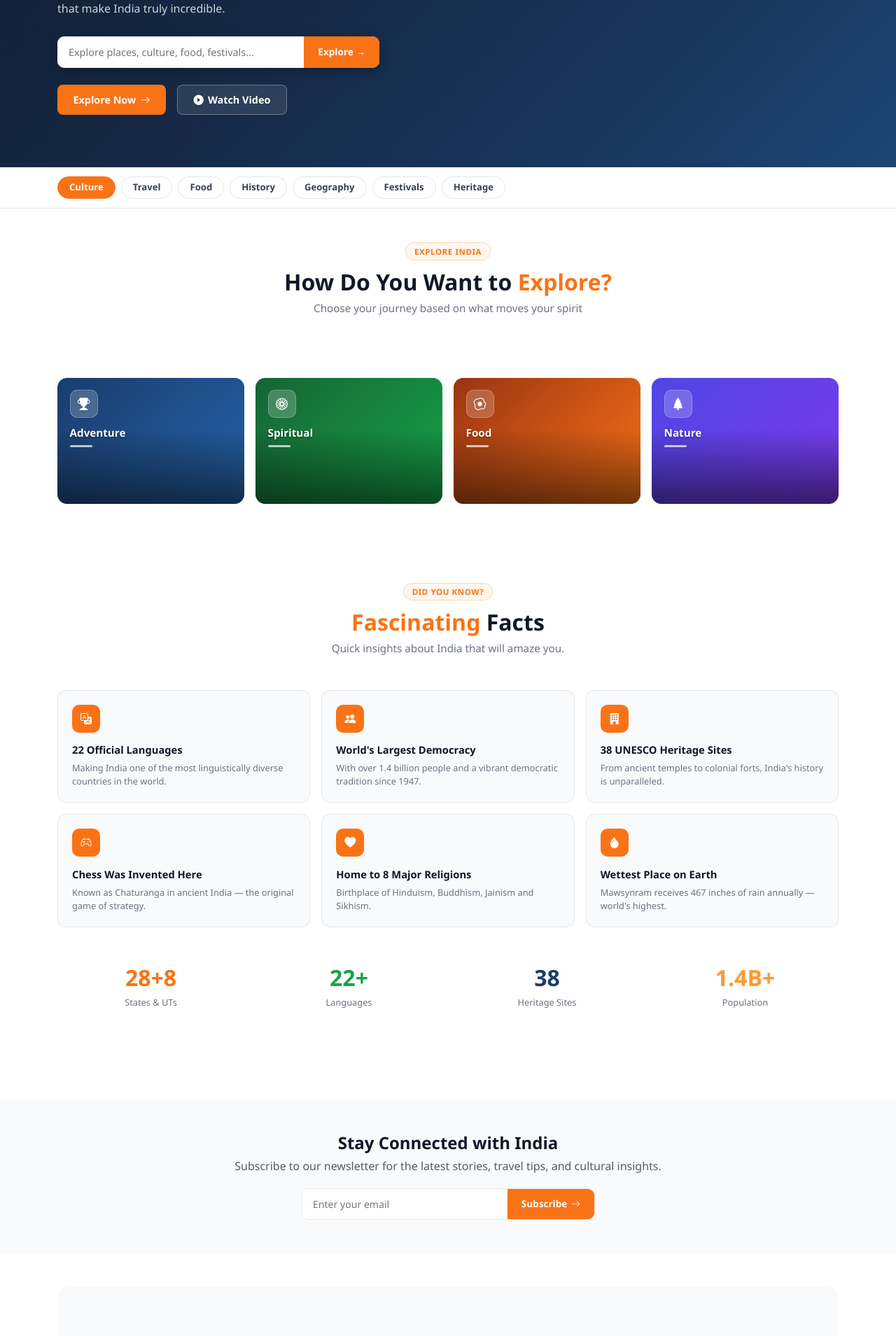
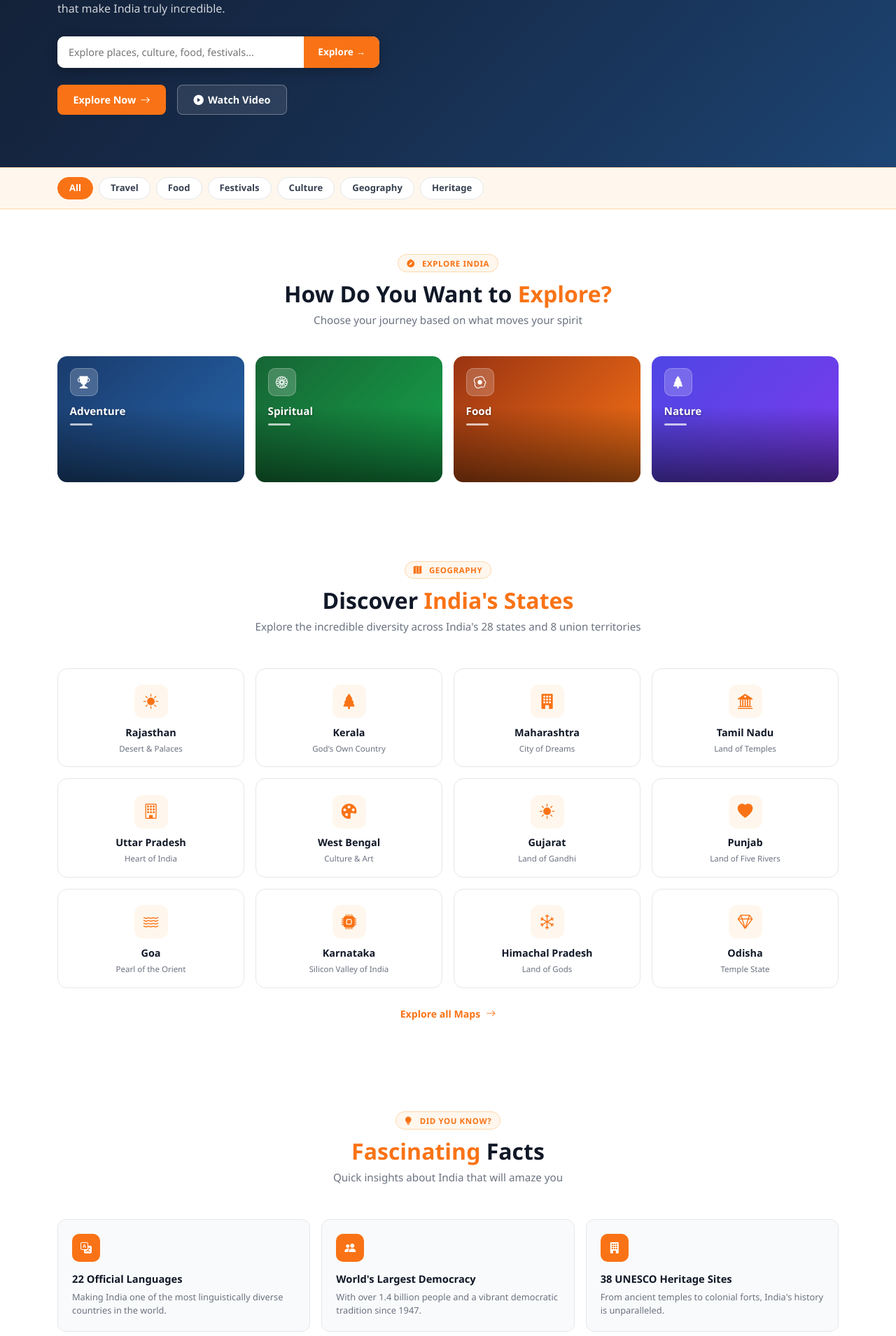
Before and after one commit to ag1170-pixel/MOI_project, a Django app: page / in a window 1280 px wide. Shown: the part 339-2248 px from the top of the page at 70% size. Run offline with Django 5.2, Linux system fonts and the light colour scheme; data comes from the database, SQL or seed files in the repository; data that the repository does not hold is empty; some libraries are stand-ins or nearby versions.

Commit message:
Add Discover States & Video Stories sections; reorder home page to match Figma
- home.html: complete reorder to match Figma (Explore → Featured Stories →
  Discover States → Latest Articles → Video Stories → Maps → Facts → Newsletter);
  add new Discover India's States section with 12 state cards; add Video Stories
  section with play-button overlay thumbnails and category badges; update pills
  bar label order to match Figma (All/Travel/Food/Festivals/Culture/Geography)
- public_base.html: cat-pills-bar now uses warm orange-tint bg (#FFF7ED) matching
  Figma; add .state-card CSS (icon, name, tag with orange hover); add .video-card
  CSS (thumb, overlay, play-btn, badge, info); add .view-all-link helper class
- apps/public/views.py: add INDIA_STATES list (12 states with icon+tag);
  pass india_states and video_pages (up to 6 my_india articles) to HomeView

Co-Authored-By: Claude Sonnet 4.6 <noreply@anthropic.com>

```diff
--- a/apps/public/views.py
+++ b/apps/public/views.py
@@ -4,12 +4,28 @@ from django.views import View
 from django.core.paginator import Paginator
 from apps.pages.models import Page, SiteSettings
 
-# Hardcoded explore items — shown on home page explore section
+# Hardcoded explore items
 EXPLORE_ITEMS = [
     {'icon': 'trophy-fill',   'label': 'Adventure', 'url': '/search/?q=adventure'},
     {'icon': 'flower1',       'label': 'Spiritual',  'url': '/search/?q=spiritual'},
     {'icon': 'egg-fried',     'label': 'Food',       'url': '/search/?q=food'},
     {'icon': 'tree-fill',     'label': 'Nature',     'url': '/maps'},
+]
+
+# India's states for the "Discover India's States" section
+INDIA_STATES = [
+    {'name': 'Rajasthan',      'icon': 'sun-fill',           'tag': 'Desert & Palaces'},
+    {'name': 'Kerala',         'icon': 'tree-fill',           'tag': "God's Own Country"},
+    {'name': 'Maharashtra',    'icon': 'building-fill',       'tag': 'City of Dreams'},
+    {'name': 'Tamil Nadu',     'icon': 'bank2',               'tag': 'Land of Temples'},
+    {'name': 'Uttar Pradesh',  'icon': 'building',            'tag': 'Heart of India'},
+    {'name': 'West Bengal',    'icon': 'palette-fill',        'tag': 'Culture & Art'},
+    {'name': 'Gujarat',        'icon': 'brightness-high-fill','tag': 'Land of Gandhi'},
+    {'name': 'Punjab',         'icon': 'heart-fill',          'tag': 'Land of Five Rivers'},
+    {'name': 'Goa',            'icon': 'water',               'tag': 'Pearl of the Orient'},
+    {'name': 'Karnataka',      'icon': 'cpu-fill',            'tag': 'Silicon Valley of India'},
+    {'name': 'Himachal Pradesh','icon': 'snow',               'tag': 'Land of Gods'},
+    {'name': 'Odisha',         'icon': 'gem',                 'tag': 'Temple State'},
 ]
 
 
@@ -38,16 +54,18 @@ class HomeView(View):
         hero_word3 = words[-1] if len(words) > 1 else 'Before'
 
         return render(request, self.template_name, {
-            'page_obj':       page_obj,
-            'maps_pages':     _published(category=Page.CATEGORY_MAPS)[:n],
-            'my_india_pages': _published(category=Page.CATEGORY_MY_INDIA)[:n],
+            'page_obj':        page_obj,
+            'maps_pages':      _published(category=Page.CATEGORY_MAPS)[:n],
+            'my_india_pages':  _published(category=Page.CATEGORY_MY_INDIA)[:n],
+            'video_pages':     _published(category=Page.CATEGORY_MY_INDIA)[:6],
             'total_published': all_pages.count(),
-            'page_title':     'My India — Discover India Like Never Before',
-            'site':           settings,
-            'hero_word1':     hero_word1,
-            'hero_word2':     hero_word2,
-            'hero_word3':     hero_word3,
-            'explore_items':  EXPLORE_ITEMS,
+            'page_title':      'My India — Discover India Like Never Before',
+            'site':            settings,
+            'hero_word1':      hero_word1,
+            'hero_word2':      hero_word2,
+            'hero_word3':      hero_word3,
+            'explore_items':   EXPLORE_ITEMS,
+            'india_states':    INDIA_STATES,
         })
 
 
--- a/templates/public/home.html
+++ b/templates/public/home.html
@@ -6,7 +6,6 @@
 
 <!-- ═══ HERO ═══ -->
 <section class="hero-section">
-  <!-- Background: DB image or fallback gradient -->
   <div class="hero-bg"
     {% if site.hero_image %}
     style="background-image:url('{{ site.hero_image.url }}');background-size:cover;background-position:center;"
@@ -59,26 +58,26 @@
 <div class="cat-pills-bar">
   <div class="container">
     <div class="cat-pills">
-      <a href="/my-india"              class="cat-pill active">Culture</a>
-      <a href="/search/?q=travel"      class="cat-pill">Travel</a>
-      <a href="/search/?q=food"        class="cat-pill">Food</a>
-      <a href="/search/?q=history"     class="cat-pill">History</a>
-      <a href="/maps"                  class="cat-pill">Geography</a>
-      <a href="/search/?q=festivals"   class="cat-pill">Festivals</a>
-      <a href="/search/?q=heritage"    class="cat-pill">Heritage</a>
+      <a href="/"                       class="cat-pill active">All</a>
+      <a href="/search/?q=travel"       class="cat-pill">Travel</a>
+      <a href="/search/?q=food"         class="cat-pill">Food</a>
+      <a href="/search/?q=festivals"    class="cat-pill">Festivals</a>
+      <a href="/my-india"               class="cat-pill">Culture</a>
+      <a href="/maps"                   class="cat-pill">Geography</a>
+      <a href="/search/?q=heritage"     class="cat-pill">Heritage</a>
     </div>
   </div>
 </div>
 
-<!-- ═══ EXPLORE BOXES ═══ -->
+<!-- ═══ HOW DO YOU WANT TO EXPLORE? ═══ -->
+<div class="sec-wrap" style="padding-bottom:3rem;">
   <div class="container">
-  <div class="text-center py-5">
-    <div class="eyebrow">Explore India</div>
+    <div class="text-center mb-4">
+      <div class="eyebrow"><i class="bi bi-compass-fill me-1"></i>Explore India</div>
       <h2 class="sec-title">How Do You Want to <span class="w-orange">Explore?</span></h2>
       <p class="sec-sub">Choose your journey based on what moves your spirit</p>
     </div>
-
-  <div class="row g-3 mb-5">
+    <div class="row g-3">
       {% for item in explore_items %}
       <div class="col-6 col-md-3">
         <a href="{{ item.url }}" class="explore-box {% cycle 'eb-1' 'eb-2' 'eb-3' 'eb-4' %} text-decoration-none d-block">
@@ -90,32 +89,74 @@
         </a>
       </div>
       {% empty %}
-    <div class="col-6 col-md-3">
-      <a href="/search/?q=adventure" class="explore-box eb-1 text-decoration-none d-block"><div class="box-body"><div class="box-icon"><i class="bi bi-trophy-fill"></i></div><div class="box-title">Adventure</div><div class="box-line"></div></div></a>
+      <div class="col-6 col-md-3"><a href="/search/?q=adventure" class="explore-box eb-1 text-decoration-none d-block"><div class="box-body"><div class="box-icon"><i class="bi bi-trophy-fill"></i></div><div class="box-title">Adventure</div><div class="box-line"></div></div></a></div>
+      <div class="col-6 col-md-3"><a href="/search/?q=spiritual" class="explore-box eb-2 text-decoration-none d-block"><div class="box-body"><div class="box-icon"><i class="bi bi-flower1"></i></div><div class="box-title">Spiritual</div><div class="box-line"></div></div></a></div>
+      <div class="col-6 col-md-3"><a href="/search/?q=food"      class="explore-box eb-3 text-decoration-none d-block"><div class="box-body"><div class="box-icon"><i class="bi bi-egg-fried"></i></div><div class="box-title">Food</div><div class="box-line"></div></div></a></div>
+      <div class="col-6 col-md-3"><a href="/maps"               class="explore-box eb-4 text-decoration-none d-block"><div class="box-body"><div class="box-icon"><i class="bi bi-tree-fill"></i></div><div class="box-title">Nature</div><div class="box-line"></div></div></a></div>
+      {% endfor %}
     </div>
-    <div class="col-6 col-md-3">
-      <a href="/search/?q=spiritual" class="explore-box eb-2 text-decoration-none d-block"><div class="box-body"><div class="box-icon"><i class="bi bi-flower1"></i></div><div class="box-title">Spiritual</div><div class="box-line"></div></div></a>
   </div>
-    <div class="col-6 col-md-3">
-      <a href="/search/?q=food" class="explore-box eb-3 text-decoration-none d-block"><div class="box-body"><div class="box-icon"><i class="bi bi-egg-fried"></i></div><div class="box-title">Food</div><div class="box-line"></div></div></a>
 </div>
-    <div class="col-6 col-md-3">
-      <a href="/maps" class="explore-box eb-4 text-decoration-none d-block"><div class="box-body"><div class="box-icon"><i class="bi bi-tree-fill"></i></div><div class="box-title">Nature</div><div class="box-line"></div></div></a>
+
+<!-- ═══ FEATURED STORIES ═══ -->
+{% if my_india_pages %}
+<div class="sec-wrap bg-warm">
+  <div class="container">
+    <div class="text-center mb-5">
+      <div class="eyebrow"><i class="bi bi-stars me-1"></i>Featured</div>
+      <h2 class="sec-title">Featured <span class="w-orange">Stories</span></h2>
+      <p class="sec-sub">Dive into compelling narratives that capture the essence of India</p>
+    </div>
+    <div class="row g-4">
+      {% for p in my_india_pages %}
+      <div class="col-sm-6 col-lg-4 d-flex">{% include "public/_article_card.html" %}</div>
+      {% endfor %}
+    </div>
+    <div class="text-center mt-4">
+      <a href="/my-india" class="view-all-link">
+        View all My India stories <i class="bi bi-arrow-right ms-1"></i>
+      </a>
+    </div>
+  </div>
+</div>
+{% endif %}
+
+<!-- ═══ DISCOVER INDIA'S STATES ═══ -->
+<div class="sec-wrap">
+  <div class="container">
+    <div class="text-center mb-5">
+      <div class="eyebrow"><i class="bi bi-map-fill me-1"></i>Geography</div>
+      <h2 class="sec-title">Discover <span class="w-orange">India's States</span></h2>
+      <p class="sec-sub">Explore the incredible diversity across India's 28 states and 8 union territories</p>
+    </div>
+    <div class="row g-3">
+      {% for state in india_states %}
+      <div class="col-6 col-md-4 col-lg-3">
+        <a href="/search/?q={{ state.name }}" class="state-card text-decoration-none">
+          <div class="state-icon"><i class="bi bi-{{ state.icon }}"></i></div>
+          <div class="state-name">{{ state.name }}</div>
+          <div class="state-tag">{{ state.tag }}</div>
+        </a>
       </div>
       {% endfor %}
     </div>
+    <div class="text-center mt-4">
+      <a href="/maps" class="view-all-link">
+        Explore all Maps <i class="bi bi-arrow-right ms-1"></i>
+      </a>
+    </div>
+  </div>
 </div>
 
-<!-- ═══ LATEST ARTICLES (from DB) ═══ -->
+<!-- ═══ LATEST ARTICLES ═══ -->
 {% if page_obj.object_list %}
 <div class="sec-wrap" style="background:#F9FAFB;">
   <div class="container">
     <div class="text-center mb-5">
-      <div class="eyebrow">Trending</div>
+      <div class="eyebrow"><i class="bi bi-fire me-1"></i>Trending</div>
       <h2 class="sec-title"><span class="w-orange">Latest</span> <span class="w-green">Articles</span></h2>
       <p class="sec-sub">Stay updated with the most popular stories from across India</p>
     </div>
-
     <div class="row g-4">
       {% for p in page_obj %}
       <div class="col-sm-6 col-lg-4 d-flex">{% include "public/_article_card.html" %}</div>
@@ -126,13 +167,56 @@
 </div>
 {% endif %}
 
-<!-- ═══ MAPS SECTION (from DB) ═══ -->
+<!-- ═══ VIDEO STORIES ═══ -->
+{% if video_pages %}
+<div class="sec-wrap">
+  <div class="container">
+    <div class="text-center mb-5">
+      <div class="eyebrow"><i class="bi bi-play-circle-fill me-1"></i>Watch</div>
+      <h2 class="sec-title">Video <span class="w-orange">Stories</span></h2>
+      <p class="sec-sub">Experience India through captivating visual stories and documentaries</p>
+    </div>
+    <div class="row g-4">
+      {% for p in video_pages %}
+      <div class="col-sm-6 col-lg-4">
+        <a href="/articles/{{ p.slug }}" class="video-card text-decoration-none d-block">
+          <div class="video-thumb">
+            {% if p.featured_image %}
+            <img src="{{ p.featured_image.url }}" alt="{{ p.title }}">
+            {% else %}
+            <div class="video-placeholder"><i class="bi bi-film"></i></div>
+            {% endif %}
+            <div class="video-overlay"></div>
+            <div class="play-btn"><i class="bi bi-play-fill"></i></div>
+            {% if p.category == 'maps' %}
+            <span class="video-badge">Maps</span>
+            {% elif p.category == 'my_india' %}
+            <span class="video-badge">Culture</span>
+            {% else %}
+            <span class="video-badge">Story</span>
+            {% endif %}
+          </div>
+          <div class="video-info">
+            <div class="video-title">{{ p.title|truncatechars:60 }}</div>
+            {% if p.description %}
+            <div class="video-sub">{{ p.description|truncatechars:80 }}</div>
+            {% endif %}
+          </div>
+        </a>
+      </div>
+      {% endfor %}
+    </div>
+  </div>
+</div>
+{% endif %}
+
+<!-- ═══ MAPS SECTION ═══ -->
 {% if maps_pages %}
-<div class="sec-wrap">
+<div class="sec-wrap" style="background:#F9FAFB;">
   <div class="container">
     <div class="d-flex align-items-center justify-content-between mb-4">
       <h2 class="sec-title-left mb-0">Explore India's Maps</h2>
-      <a href="/maps" style="color:var(--orange);font-weight:600;text-decoration:none;font-size:.88rem;">
+      <a href="/maps" class="view-all-link" style="margin:0;">
         View all <i class="bi bi-arrow-right ms-1"></i>
       </a>
     </div>
@@ -145,36 +229,13 @@
 </div>
 {% endif %}
 
-<!-- ═══ MY INDIA / FEATURED STORIES (from DB) ═══ -->
-{% if my_india_pages %}
-<div class="sec-wrap bg-warm">
-  <div class="container">
-    <div class="text-center mb-5">
-      <div class="eyebrow">Featured</div>
-      <h2 class="sec-title">Featured <span class="w-orange">Stories</span></h2>
-      <p class="sec-sub">Dive into compelling narratives that capture the essence of India</p>
-    </div>
-    <div class="row g-4">
-      {% for p in my_india_pages %}
-      <div class="col-sm-6 col-lg-4 d-flex">{% include "public/_article_card.html" %}</div>
-      {% endfor %}
-    </div>
-    <div class="text-center mt-4">
-      <a href="/my-india" style="color:var(--orange);font-weight:700;text-decoration:none;display:inline-flex;align-items:center;gap:6px;">
-        View all My India stories <i class="bi bi-arrow-right"></i>
-      </a>
-    </div>
-  </div>
-</div>
-{% endif %}
-
-<!-- ═══ FACTS ═══ -->
+<!-- ═══ FASCINATING FACTS ═══ -->
 <div class="sec-wrap">
   <div class="container">
     <div class="text-center mb-5">
-      <div class="eyebrow">Did You Know?</div>
+      <div class="eyebrow"><i class="bi bi-lightbulb-fill me-1"></i>Did You Know?</div>
       <h2 class="sec-title"><span class="w-orange">Fascinating</span> Facts</h2>
-      <p class="sec-sub">Quick insights about India that will amaze you.</p>
+      <p class="sec-sub">Quick insights about India that will amaze you</p>
     </div>
     <div class="row g-3 mb-5">
       <div class="col-sm-6 col-lg-4"><div class="fact-card"><div class="fact-icon"><i class="bi bi-translate"></i></div><div class="fact-title">22 Official Languages</div><div class="fact-desc">Making India one of the most linguistically diverse countries in the world.</div></div></div>
@@ -184,7 +245,6 @@
       <div class="col-sm-6 col-lg-4"><div class="fact-card"><div class="fact-icon"><i class="bi bi-heart-fill"></i></div><div class="fact-title">Home to 8 Major Religions</div><div class="fact-desc">Birthplace of Hinduism, Buddhism, Jainism and Sikhism.</div></div></div>
       <div class="col-sm-6 col-lg-4"><div class="fact-card"><div class="fact-icon"><i class="bi bi-droplet-fill"></i></div><div class="fact-title">Wettest Place on Earth</div><div class="fact-desc">Mawsynram receives 467 inches of rain annually — world's highest.</div></div></div>
     </div>
-    <!-- Stats -->
     <div class="row g-3 text-center">
       <div class="col-6 col-md-3"><div class="stat-num" style="color:var(--orange);">28+8</div><div class="stat-label">States &amp; UTs</div></div>
       <div class="col-6 col-md-3"><div class="stat-num" style="color:var(--green);">22+</div><div class="stat-label">Languages</div></div>
@@ -197,24 +257,24 @@
 <!-- ═══ NEWSLETTER ═══ -->
 <div class="newsletter">
   <div class="container text-center">
-    <h3>Stay Connected with India</h3>
+    <h3>Stay Connected with <span style="color:var(--orange);">India</span></h3>
     <p class="text-muted">Subscribe to our newsletter for the latest stories, travel tips, and cultural insights.</p>
     <div class="nl-form mx-auto">
-      <input type="email" placeholder="Enter your email">
+      <input type="email" placeholder="Enter your email address">
       <button type="button">Subscribe <i class="bi bi-arrow-right"></i></button>
     </div>
   </div>
 </div>
 
-<!-- Empty state if no pages published -->
-{% if not page_obj.object_list and not maps_pages and not my_india_pages %}
+<!-- Empty state when no articles exist -->
+{% if not page_obj.object_list and not maps_pages and not my_india_pages and not video_pages %}
 <div class="container py-5">
   <div class="empty-state">
     <div style="font-size:3.5rem;color:#FED7AA;" class="mb-3"><i class="bi bi-newspaper"></i></div>
     <h3 class="fw-bold" style="color:var(--orange);">No articles yet</h3>
     <p class="text-muted">Articles published through the panel will appear here automatically.</p>
     {% if request.user.is_authenticated %}
-    <a href="/dashboard/" class="btn-explore mt-3">
+    <a href="/dashboard/" class="btn-explore mt-3 d-inline-flex">
       <i class="bi bi-plus-lg me-1"></i>Go to Panel
     </a>
     {% endif %}
--- a/templates/public/public_base.html
+++ b/templates/public/public_base.html
@@ -60,8 +60,8 @@
     .btn-outline-hero { background: rgba(255,255,255,.1); border: 1px solid rgba(255,255,255,.3); color: #fff; border-radius: 8px; padding: .6rem 1.4rem; font-weight: 600; font-size: .9rem; display: inline-flex; align-items: center; gap: 6px; text-decoration: none; transition: background .15s; }
     .btn-outline-hero:hover { background: rgba(255,255,255,.2); color: #fff; }
 
-    /* ── CATEGORY PILLS BAR (below hero, white bg) ── */
-    .cat-pills-bar { background: #fff; border-bottom: 1px solid var(--border); padding: .8rem 0; }
+    /* ── CATEGORY PILLS BAR (below hero, warm bg) ── */
+    .cat-pills-bar { background: #FFF7ED; border-top: 1px solid #FED7AA; border-bottom: 1px solid #FED7AA; padding: .8rem 0; }
     .cat-pills { display: flex; gap: .5rem; flex-wrap: wrap; }
     .cat-pill { background: #fff; border: 1.5px solid var(--border); color: #374151; border-radius: 20px; padding: .32rem 1rem; font-size: .82rem; font-weight: 600; text-decoration: none; cursor: pointer; transition: all .15s; white-space: nowrap; }
     .cat-pill:hover { background: #FFF7ED; border-color: var(--orange); color: var(--orange); }
@@ -154,6 +154,32 @@
     .social-icons { display: flex; gap: .55rem; margin-top: 1rem; }
     .social-icons a { width: 34px; height: 34px; border-radius: 8px; background: rgba(255,255,255,.08); border: 1px solid rgba(255,255,255,.1); color: rgba(255,255,255,.6); display: flex; align-items: center; justify-content: center; text-decoration: none; font-size: 1rem; transition: background .15s, color .15s, border-color .15s; }
     .social-icons a:hover { background: var(--orange); color: #fff; border-color: var(--orange); }
+
+    /* ── STATE CARDS ── */
+    .state-card { display: flex; flex-direction: column; align-items: center; background: #fff; border: 1.5px solid var(--border); border-radius: 14px; padding: 1.4rem 1rem 1.1rem; text-align: center; transition: all .2s; }
+    .state-card:hover { border-color: var(--orange); transform: translateY(-3px); box-shadow: 0 6px 20px rgba(249,115,22,.15); }
+    .state-icon { width: 48px; height: 48px; background: #FFF7ED; border-radius: 12px; display: flex; align-items: center; justify-content: center; font-size: 1.35rem; color: var(--orange); margin-bottom: .6rem; flex-shrink: 0; }
+    .state-name { font-weight: 700; color: #111827; font-size: .9rem; margin-bottom: .2rem; }
+    .state-tag  { font-size: .72rem; color: var(--muted); }
+
+    /* ── VIDEO CARDS ── */
+    .video-card { border-radius: 14px; overflow: hidden; background: #fff; border: 1px solid var(--border); box-shadow: 0 2px 8px rgba(0,0,0,.06); transition: transform .2s, box-shadow .2s; }
+    .video-card:hover { transform: translateY(-4px); box-shadow: 0 8px 28px rgba(0,0,0,.12); }
+    .video-thumb { position: relative; height: 200px; overflow: hidden; flex-shrink: 0; }
+    .video-thumb img { width: 100%; height: 100%; object-fit: cover; transition: transform .3s; }
+    .video-card:hover .video-thumb img { transform: scale(1.04); }
+    .video-placeholder { width: 100%; height: 100%; background: linear-gradient(135deg, #1a3c6e, #2563a8); display: flex; align-items: center; justify-content: center; color: rgba(255,255,255,.4); font-size: 3rem; }
+    .video-overlay { position: absolute; inset: 0; background: linear-gradient(0deg, rgba(0,0,0,.55) 0%, transparent 55%); }
+    .play-btn { position: absolute; top: 50%; left: 50%; transform: translate(-50%,-50%); width: 52px; height: 52px; background: rgba(255,255,255,.92); border-radius: 50%; display: flex; align-items: center; justify-content: center; font-size: 1.3rem; color: var(--orange); transition: transform .15s, box-shadow .15s; box-shadow: 0 4px 16px rgba(0,0,0,.3); }
+    .video-card:hover .play-btn { transform: translate(-50%,-50%) scale(1.12); box-shadow: 0 6px 24px rgba(0,0,0,.35); }
+    .video-badge { position: absolute; top: 10px; left: 10px; background: var(--orange); color: #fff; font-size: .68rem; font-weight: 700; padding: .2rem .55rem; border-radius: 6px; }
+    .video-info { padding: 1rem 1.1rem 1.1rem; }
+    .video-title { font-weight: 700; color: #111827; font-size: .92rem; margin-bottom: .3rem; line-height: 1.4; display: -webkit-box; -webkit-line-clamp: 2; -webkit-box-orient: vertical; overflow: hidden; }
+    .video-sub { font-size: .8rem; color: var(--muted); display: -webkit-box; -webkit-line-clamp: 2; -webkit-box-orient: vertical; overflow: hidden; }
+
+    /* ── VIEW ALL LINK ── */
+    .view-all-link { color: var(--orange); font-weight: 700; text-decoration: none; display: inline-flex; align-items: center; gap: 4px; font-size: .88rem; transition: gap .15s; }
+    .view-all-link:hover { gap: 8px; color: #EA6C10; }
 
     /* ── MISC ── */
     .sec-wrap { padding: 4rem 0; }
```
Lines whose indentation alone changed are shown as unchanged.
